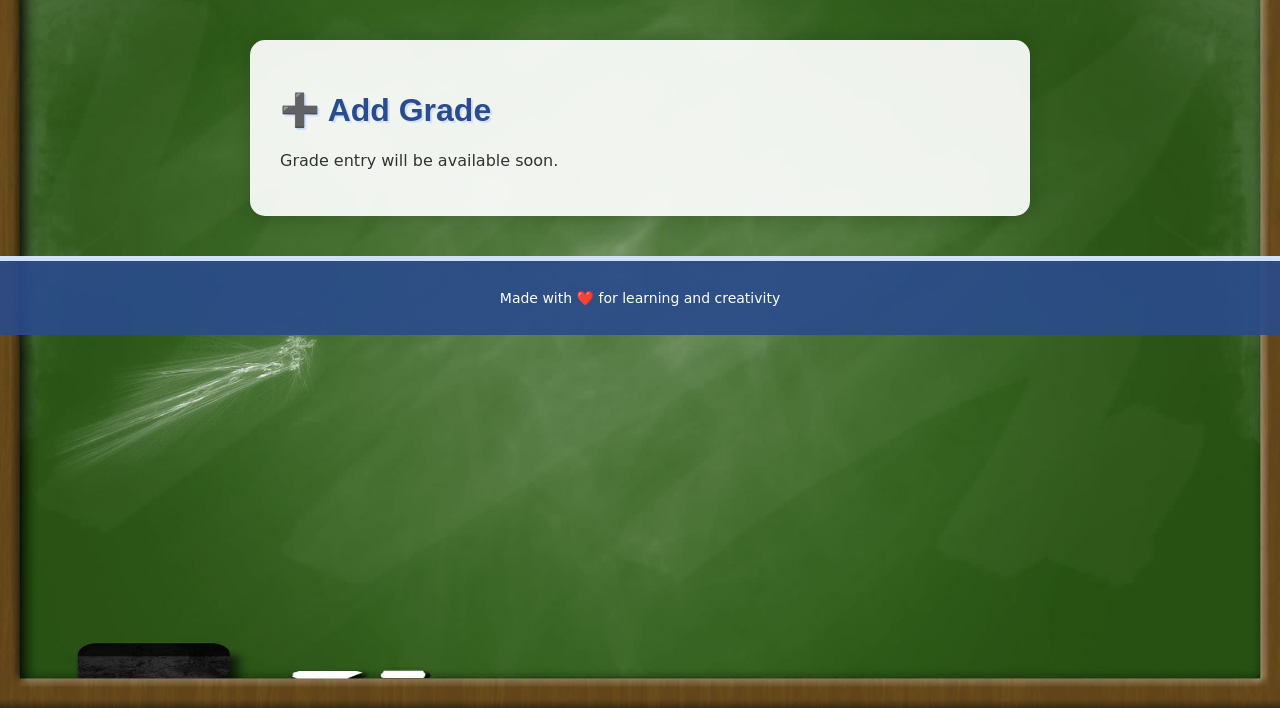
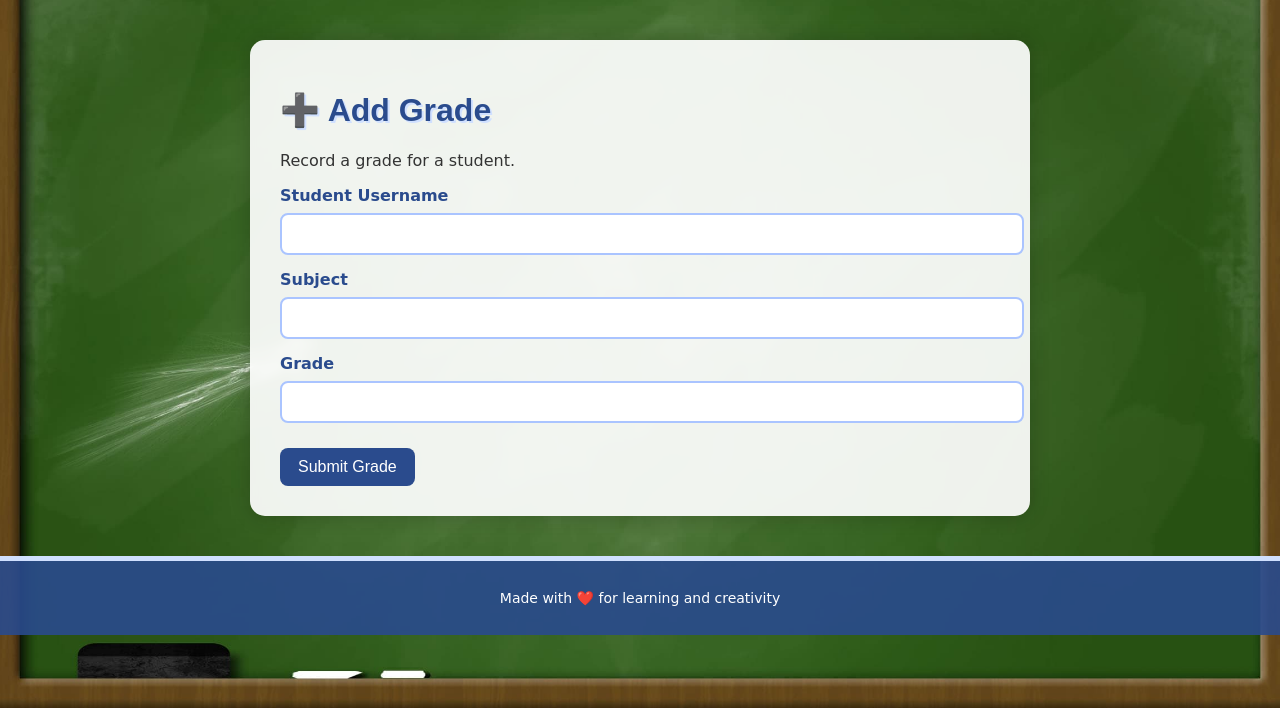
Before and after one commit to krisome01/school-portal, a Python web app: template templates/add_grade.html in a window 1280 px wide. Shown: the part 92-800 px from the top of the page. Run offline with Jinja, Linux system fonts and the light colour scheme; the template is opened without the code that fills it, so the values that code supplies are empty.

Commit message:
Update add_grade.html

```diff
--- a/templates/add_grade.html
+++ b/templates/add_grade.html
@@ -1,5 +1,24 @@
 {% extends "layout.html" %}
+{% block title %}Add Grade{% endblock %}
+
 {% block content %}
 <h1>➕ Add Grade</h1>
-<p>Grade entry will be available soon.</p>
+<p class="subtitle">Record a grade for a student.</p>
+
+{% if message %}
+    <p class="error">{{ message }}</p>
+{% endif %}
+
+<form method="POST" class="profile-form">
+    <label>Student Username</label>
+    <input type="text" name="student" required>
+
+    <label>Subject</label>
+    <input type="text" name="subject" required>
+
+    <label>Grade</label>
+    <input type="text" name="grade" required>
+
+    <button type="submit">Submit Grade</button>
+</form>
 {% endblock %}
```
